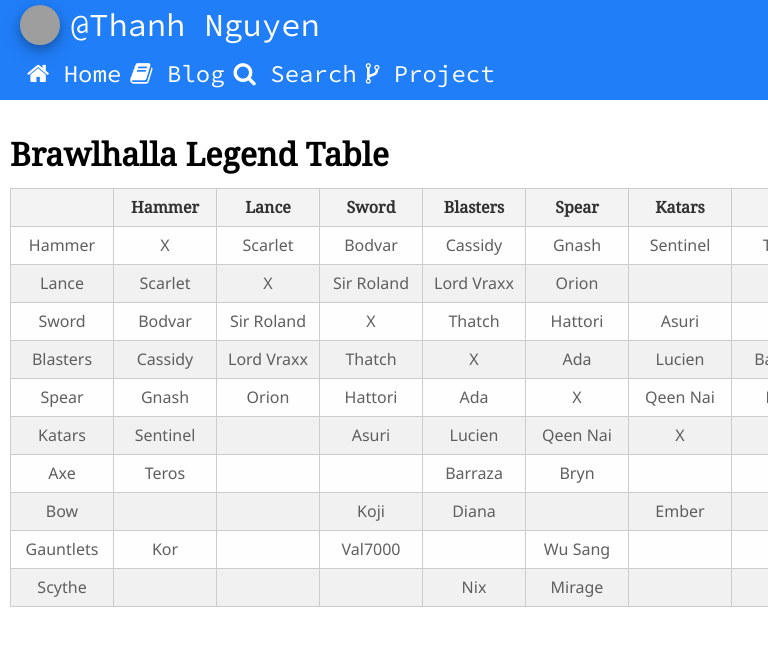
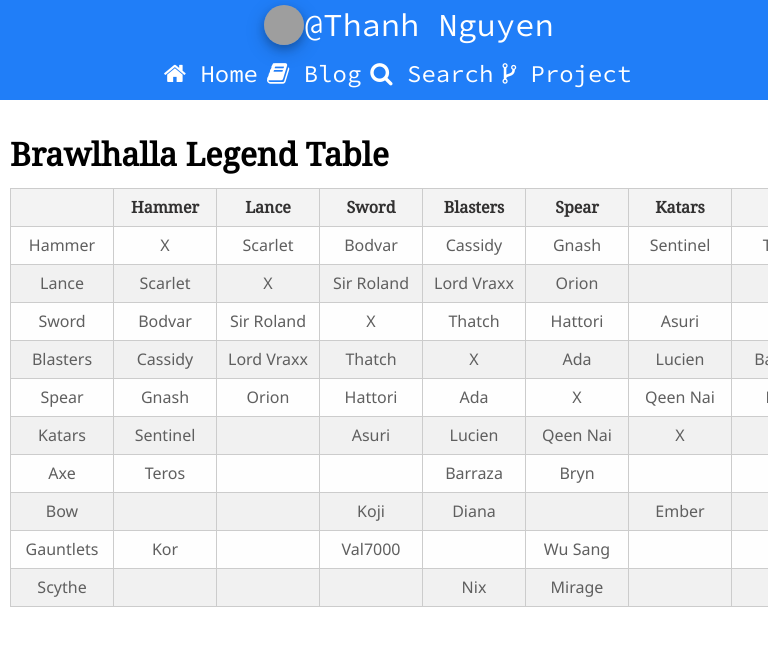
Before and after one commit to thanhnguyenq/thanhnguyenq.github.io, a Jekyll site: the page built from index.md, in a window 768 px wide and 900 px high. Shown: the top 646 px of the window. Built offline with Jekyll 4.4.1, drawn with Linux system fonts in a browser that asks for light colours; grey boxes are pictures that could not be loaded.

Commit message:
Test menu

```diff
--- a/_sass/_base.scss
+++ b/_sass/_base.scss
@@ -184,14 +184,15 @@ footer {
 		margin-top: 50px;
   }
 }
-@media (min-width: 530px) and (max-width: 850px), (min-height: 1px) and (max-height: 570px) {
+@media (min-width: 530px) and (max-width: 850px) {
   .sidebar {
     height: 100px;
     width: 100%;
+    text-align: center;
     img {
       width: 40px;
       margin-top: 5px;
-      margin-left: 20px;
+      margin-left: -200px;
       border-radius: 100px;
       box-shadow: 0 4px 8px 0 rgba(0, 0, 0, 0.2), 0 6px 20px 0 rgba(0, 0, 0, 0.19);
     }
@@ -199,7 +200,6 @@ footer {
       display: inline;
       position: fixed;
       top: 5px;
-      left: 70px;
     }
     .menu {
       ul {
```
